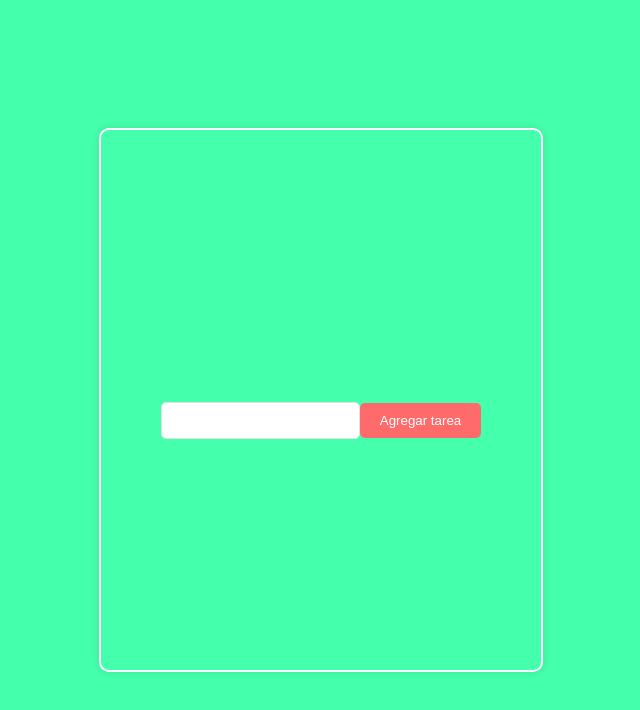
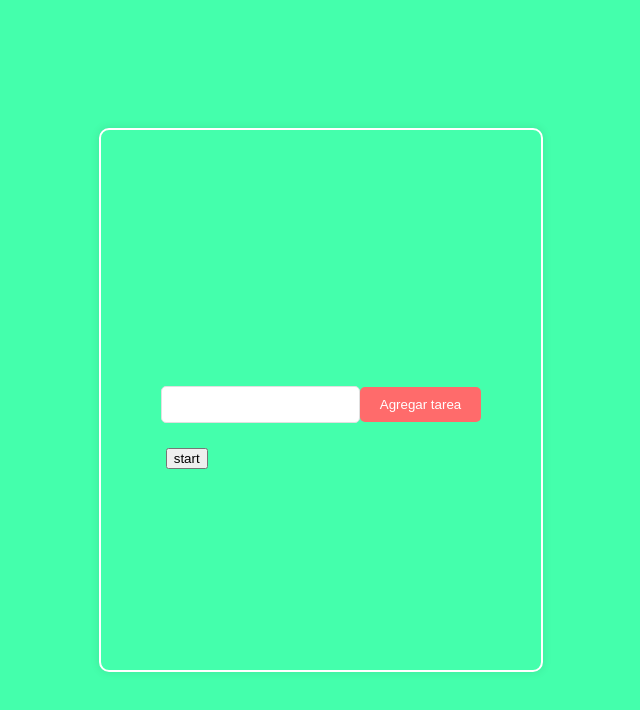
Before and after one commit to f3d3-mol/pomodoro, a plain HTML site: page index.html in a window 1280 px wide. Both pictures are taken after typing "Sample" into the empty fields and a click on the input "Agregar tarea". Shown: the whole page, without its empty margins (319-959 px from the left). Drawn offline with Linux system fonts and the light colour scheme.

Commit message:
se agregan la funcionalidad del 'create task' en el js

```diff
--- a/index.html
+++ b/index.html
@@ -21,7 +21,10 @@
             <input type="submit" id="bAdd" value="Agregar tarea" />
           </form>
         </div>
-        <table id="tasks">
+        <table >
+          <tbody id="tasks">
+
+          </tbody>
         </table>
       </div>
     </div>
--- a/main.js
+++ b/main.js
@@ -8,13 +8,14 @@ let idTask = 0;
 const bAdd = document.querySelector("#bAdd");
 const itTask = document.querySelector("#itTask");
 const form = document.querySelector("#form");
+const tBody = document.querySelector("#tasks");
 
 form.addEventListener("submit", (e) => {
   e.preventDefault();
   if (itTask.value != "") {
     createTask(itTask.value);
     itTask.value = "";
-    /* renderTask(); */
+    renderTask();
   }
 });
 
@@ -34,13 +35,27 @@ function createTask(value) {
   /*   hasta esta parte se logra el resultado deseado agregando los nuevos task en el array task  */
 }
 
+function renderTask(){
+    tBody.innerHTML = '';
+    tasks.forEach(task => {
+        const tr = document.createElement("tr");
+        tr.id = task.id;
+        const btnStart = document.createElement("button");
+        btnStart.innerHTML = 'start';
+        btnStart.id = "btnStart";
+        const btnStatus = document.createElement("button");
+        const tdStart = document.createElement("td");
+        const tdTitle = document.createElement("td");
+        const tdState = document.createElement("td");
+        const tdModify = document.createElement("td");
+        tdStart.appendChild(btnStart);
+        tdModify.appendChild(btnStatus);
 
-/* function renderTask(){
-    const tasksContainer = document.querySelector('#tasks');
+        tr.appendChild(tdStart);
 
-    const html =tasks.map(task => {
-    });
+        console.log(tr);
 
-    tasksContainer = html.join('');
+        tBody.appendChild(tr)
+        console.log(tBody)
+    })
 }
- */
```
